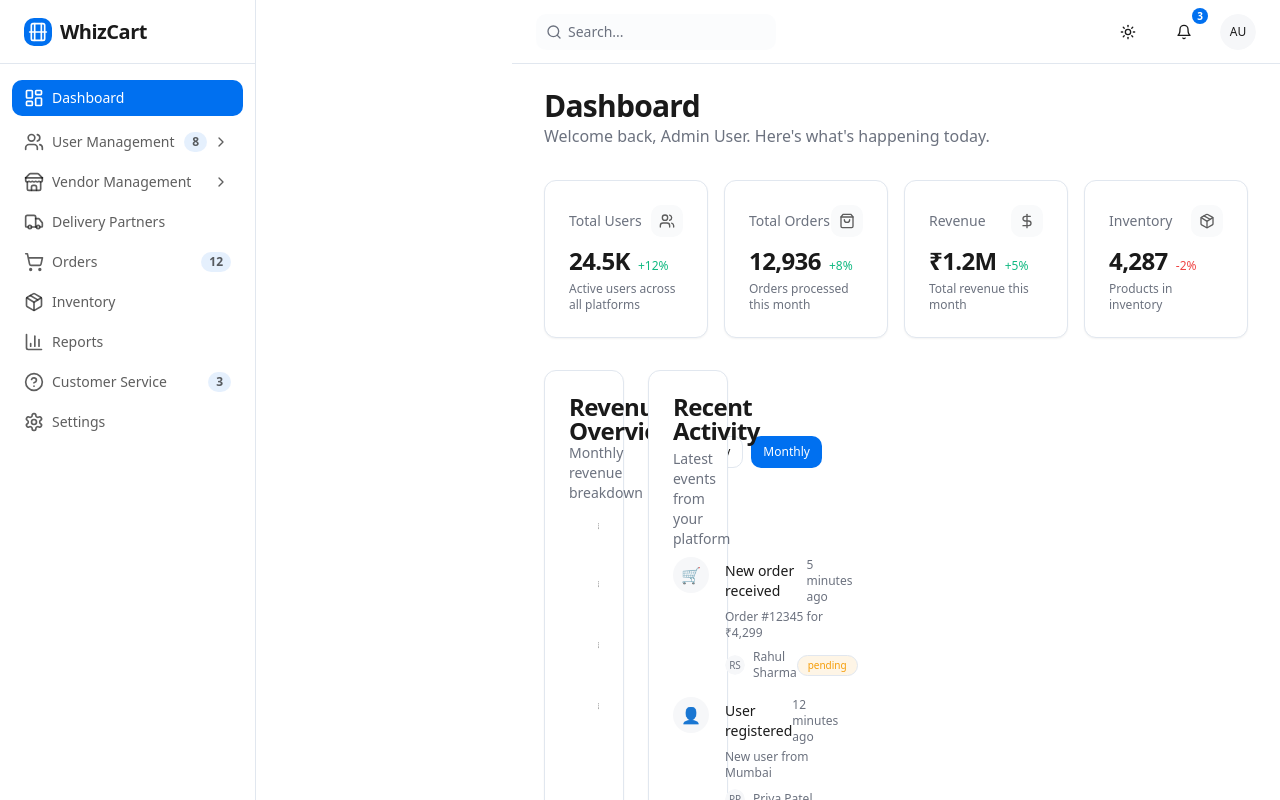
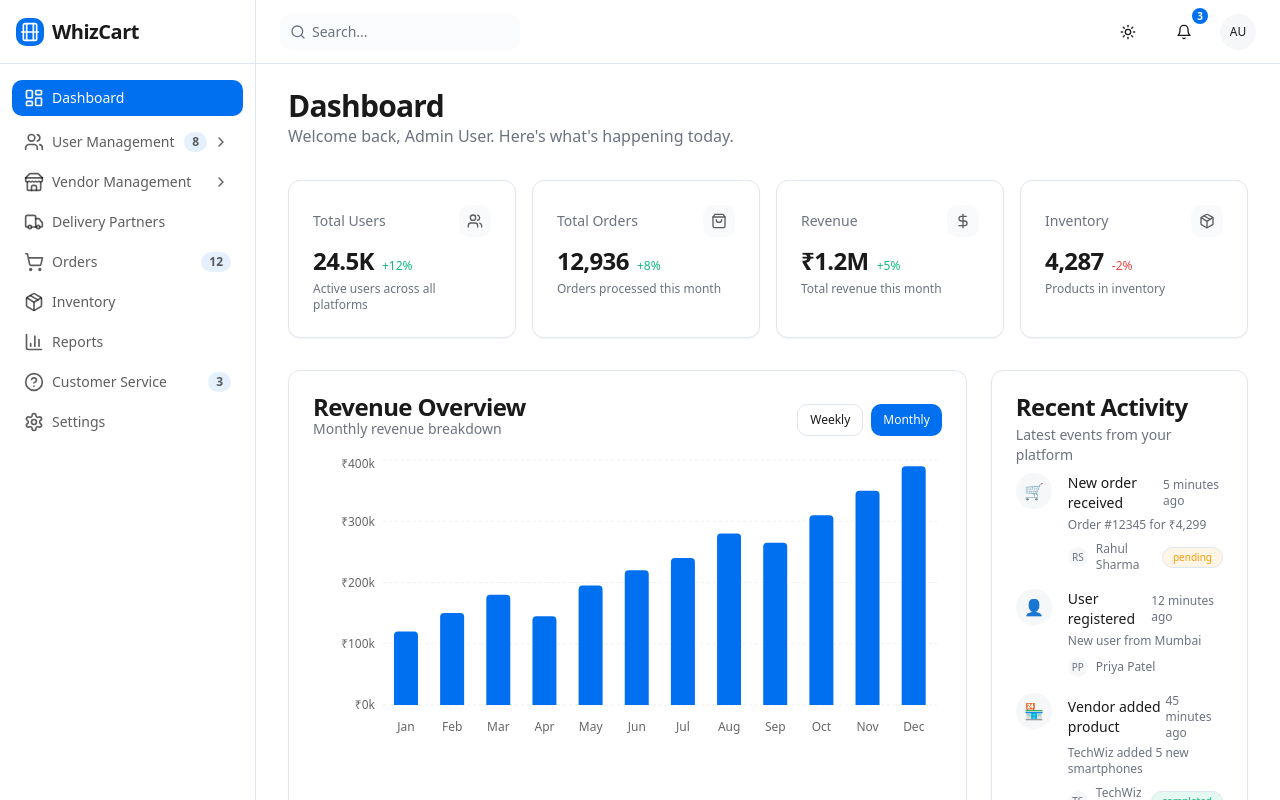
Before and after one commit to Zenyors/whizcart-hub, a React (Vite) app: page /dashboard in a window 1280 px wide. Shown: the top 800 px of the page. Built offline with nearby package versions, Linux system fonts and the light colour scheme.

Commit message:
Fix: Dashboard container alignment
Realign dashboard containers for better layout.

```diff
--- a/src/components/dashboard/RecentActivity.tsx
+++ b/src/components/dashboard/RecentActivity.tsx
@@ -1,4 +1,3 @@
-
 import React from "react";
 import { cn } from "@/lib/utils";
 import {
@@ -115,7 +114,7 @@ const getTypeIcon = (type: string) => {
 
 const RecentActivity = () => {
   return (
-    <Card className="animate-fade-in">
+    <Card className="animate-fade-in col-span-full lg:col-span-2">
       <CardHeader className="pb-2">
         <CardTitle>Recent Activity</CardTitle>
         <CardDescription>Latest events from your platform</CardDescription>
--- a/src/components/dashboard/RevenueChart.tsx
+++ b/src/components/dashboard/RevenueChart.tsx
@@ -61,7 +61,7 @@ const RevenueChart = () => {
   const chartData = timeframe === "weekly" ? weeklyData : monthlyData;
 
   return (
-    <Card className="animate-fade-in">
+    <Card className="animate-fade-in col-span-full lg:col-span-5">
       <CardHeader className="flex flex-row items-center justify-between pb-4">
         <div>
           <CardTitle>Revenue Overview</CardTitle>
--- a/src/components/dashboard/SidebarHeader.tsx
+++ b/src/components/dashboard/SidebarHeader.tsx
@@ -10,7 +10,7 @@ interface SidebarHeaderProps {
 
 const SidebarHeader = ({ toggleSidebar }: SidebarHeaderProps) => {
   return (
-    <div className="sticky top-0 z-10 flex h-16 items-center justify-between border-b bg-background px-6">
+    <div className="sticky top-0 z-10 flex h-16 items-center justify-between border-b bg-background px-4">
       <Link to="/dashboard" className="flex items-center gap-2">
         <div className="rounded-md bg-primary p-1">
           <svg
@@ -36,8 +36,8 @@ const SidebarHeader = ({ toggleSidebar }: SidebarHeaderProps) => {
         variant="ghost"
         size="icon"
         onClick={toggleSidebar}
-        className="ml-auto block lg:hidden"
-        aria-label="Close sidebar"
+        className="ml-auto lg:hidden"
+        aria-label="Toggle sidebar"
       >
         <Menu size={18} />
       </Button>
--- a/src/components/dashboard/StatCards.tsx
+++ b/src/components/dashboard/StatCards.tsx
@@ -36,7 +36,7 @@ const StatCards = () => {
   ];
 
   return (
-    <div className="grid gap-4 md:grid-cols-2 lg:grid-cols-4">
+    <div className="grid gap-4 sm:grid-cols-2 lg:grid-cols-4">
       {stats.map((stat, index) => (
         <StatCard
           key={index}
--- a/src/pages/Dashboard.tsx
+++ b/src/pages/Dashboard.tsx
@@ -24,13 +24,13 @@ const Dashboard = () => {
     <div className="flex min-h-screen bg-muted/5">
       <Sidebar isOpen={sidebarOpen} toggleSidebar={toggleSidebar} />
 
-      <div className={`flex-1 transition-all duration-300 ${sidebarOpen ? "lg:ml-64" : ""}`}>
+      <div className="flex-1 transition-all duration-300">
         <Header
           isSidebarOpen={sidebarOpen}
           toggleSidebar={toggleSidebar}
         />
 
-        <main className="container mx-auto px-4 py-6 lg:px-8">
+        <main className="px-4 py-6 md:px-6 lg:px-8 max-w-7xl mx-auto">
           <div className="mb-8 flex flex-col">
             <h1 className="text-3xl font-bold tracking-tight">Dashboard</h1>
             <p className="text-muted-foreground">
```
